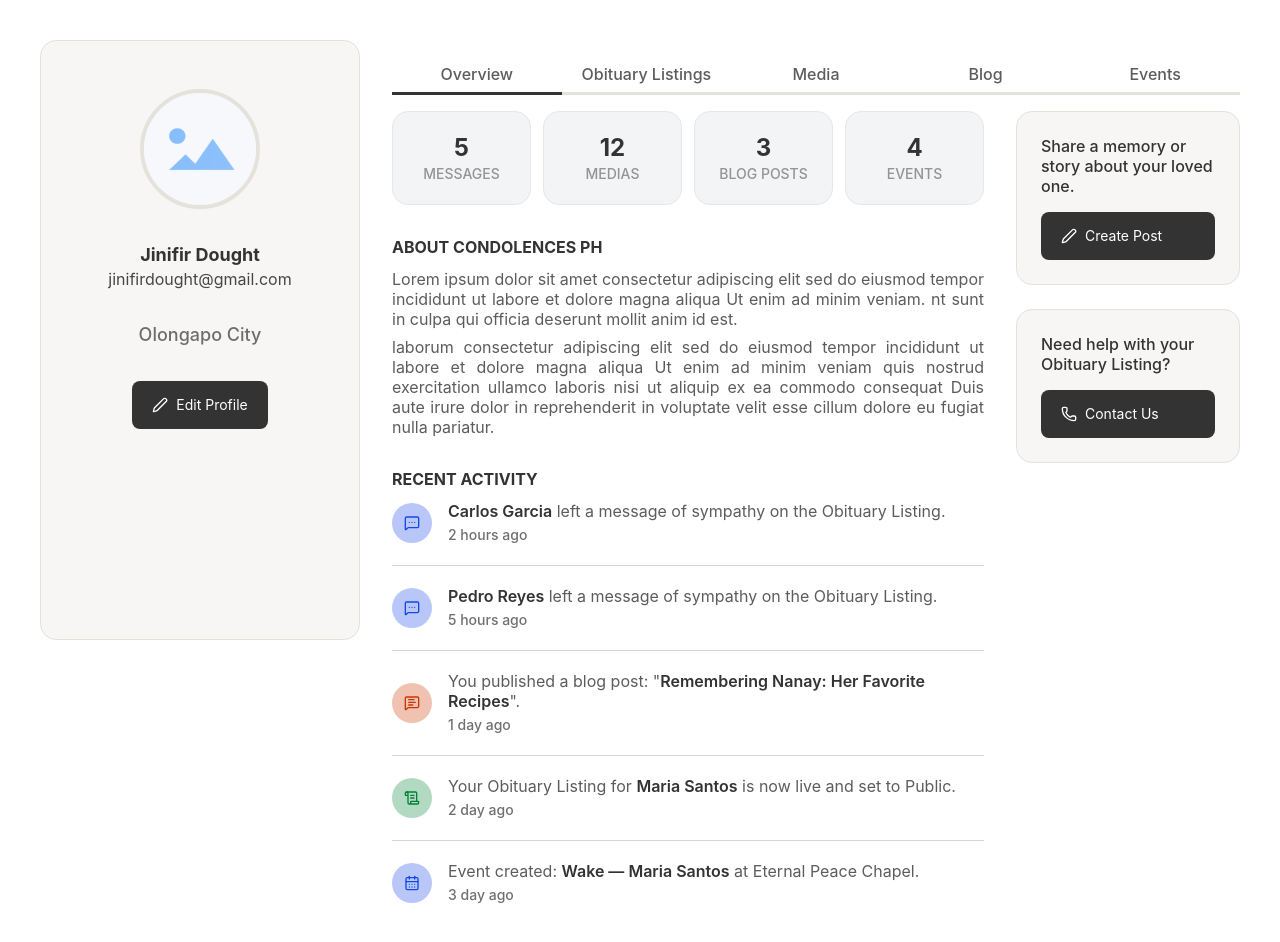
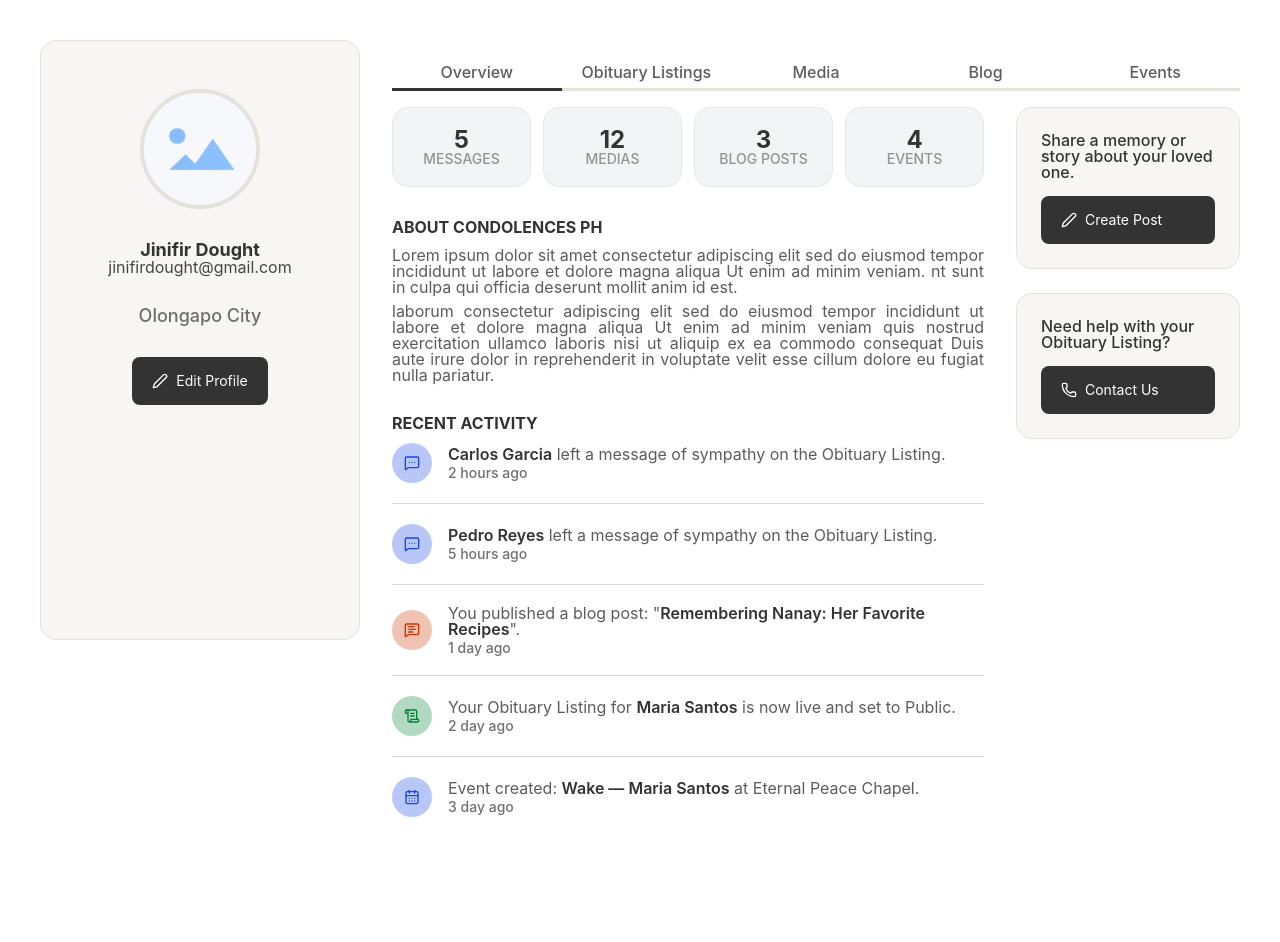
Before and after one commit to Mishenko28/condolences-ph, a React (Vite) app in the folder react/: page /#/family-access/overview in a window 1280 px wide. Shown: the top 942 px of the page. After the commit the page ends 873 px from the top, so only its background shows below. Built offline with nearby package versions, Linux system fonts and the light colour scheme.

Commit message:
overrides the style coming from the wordpress body element

```diff
--- a/react/src/index.css
+++ b/react/src/index.css
@@ -1,5 +1,8 @@
 @import url('https://fonts.googleapis.com/css2?family=Nunito+Sans:ital,opsz,wght@0,6..12,200..1000;1,6..12,200..1000&display=swap');
 @import "tailwindcss";
+
+/* pending */
+/* still has bugs on the font not applying */
 
 @theme inline {
     --color-primary: var(--primary);
@@ -11,13 +14,14 @@
     --primary: #333333;
     --border: #E5E2DC;
     --nunito-sans: 'Nunito Sans';
-    all: initial;
 }
 
 @layer base {
     * {
         @apply border-border border-solid;
-        @apply text-primary;
         @apply font-sans;
+
+        /* this styles overrides the style coming from the wordpress body element */
+        @apply text-primary text-base font-normal tracking-normal leading-none p-0 m-0;
     }
 }
```
